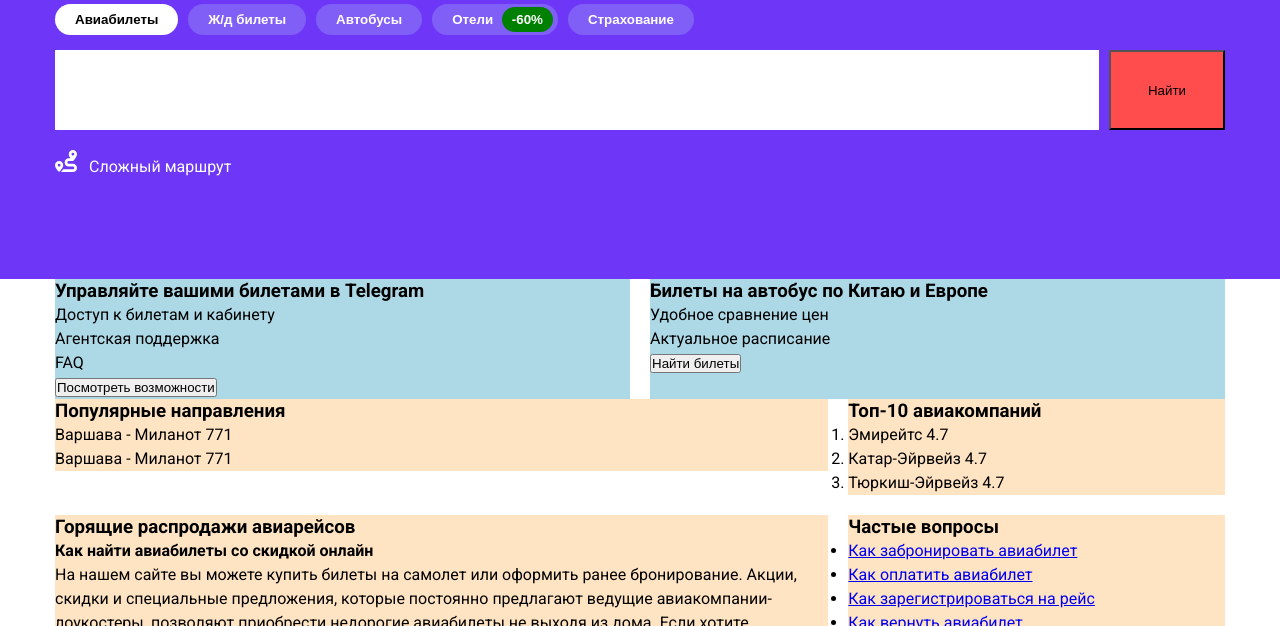
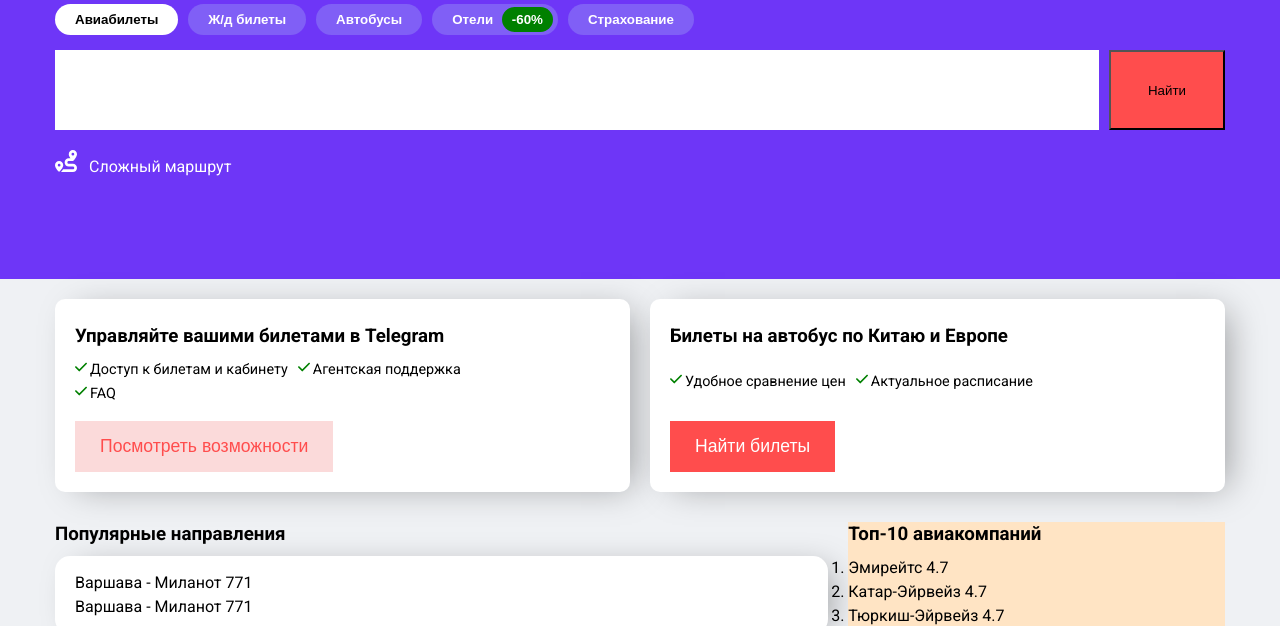
Before and after one commit to AndreyMalyar/frontendProject_module-1, a plain HTML site: page index.html in a window 1280 px wide. Shown: the part 174-800 px from the top of the page. Drawn offline with Linux system fonts and the light colour scheme.

Commit message:
fix: layout main css

```diff
--- a/index.html
+++ b/index.html
@@ -112,14 +112,14 @@
     <div class="container">
       <div class="section-content__box">
         <div class="section-content__item popularDistance">
-          <h3 class="popularDistance__title">Популярные направления</h3>
-          <div class="popularDistance__list">
+          <h3 class="section-content__title popularDistance__title">Популярные направления</h3>
+          <div class="section-content__item-wrap popularDistance__list">
             <p class="popularDistance__item">Варшава - Милан<span class="popularDistance__price">от 771</span></p>
             <p class="popularDistance__item">Варшава - Милан<span class="popularDistance__price">от 771</span></p>
           </div>
         </div>
         <div class="section-content__item topTen">
-          <h3 class="topTen__title">Топ-10 авиакомпаний</h3>
+          <h3 class="section-content__title topTen__title">Топ-10 авиакомпаний</h3>
           <ol>
             <li>Эмирейтс <span>4.7</span></li>
             <li>Катар-Эйрвейз <span>4.7</span></li>
@@ -127,8 +127,8 @@
           </ol>
         </div>
         <div class="section-content__item hotSales">
-          <h3 class="hotSales__title">Горящие распродажи авиарейсов</h3>
-          <div class="hotSales__content">
+          <h3 class="section-content__title hotSales__title">Горящие распродажи авиарейсов</h3>
+          <div class="section-content__item-wrap hotSales__content">
             <h4 class="hotSales__subtitle">Как найти авиабилеты со скидкой онлайн</h4>
             <p class="hotSales__text">На нашем сайте вы можете купить билеты на самолет или оформить ранее бронирование. Акции, скидки и специальные предложения, которые постоянно предлагают ведущие авиакомпании-лоукостеры, позволяют приобрести недорогие авиабилеты не выходя из дома. Если хотите сэкономить и купить авиабилеты дешевле, обратите внимание на рейсы с пересадками. А вои время - как драгоценную валюту для путешественника - помогают сэкономить прямые перелеты, пусть они и стоят дороже билетов с пересадками.</p>
             <h4 class="hotSales__subtitle">Клиентская поддержка</h4>
@@ -142,8 +142,8 @@
           </div>
         </div>
         <div class="section-content__item frequentQuestions">
-          <h3 class="frequentQuestions__title">Частые вопросы</h3>
-          <ul class="frequentQuestions__list">
+          <h3 class="section-content__title frequentQuestions__title">Частые вопросы</h3>
+          <ul class="section-content__item-wrap frequentQuestions__list">
             <li class="frequentQuestions__item"><a href="#!">Как забронировать авиабилет</a></li>
             <li class="frequentQuestions__item"><a href="#!">Как оплатить авиабилет</a></li>
             <li class="frequentQuestions__item"><a href="#!">Как зарегистрироваться на рейс</a></li>
--- a/scss/base/_vars.scss
+++ b/scss/base/_vars.scss
@@ -15,3 +15,4 @@ $primary-color: #6E36F7;
 $primary-light-color: #805FF6;
 $secondary-color: #fff;
 $accented-red-color: #FF4D4D;
+$accented-lightRed-color: #fbdada;
--- a/scss/style.scss
+++ b/scss/style.scss
@@ -11,6 +11,12 @@
 
 /* globs */
 
+.main{
+  background-color: rgb(239, 241, 244);
+  padding: 20px 0 80px;
+}
+
+/* layout */
 .nav{
   display: flex;
   justify-content: right;
@@ -111,6 +117,7 @@
     color: $secondary-color;
     font-weight: 600;
     transition: .2s ease-in-out;
+    cursor: pointer;
     &_active{
       background-color: $secondary-color;
       color: #000;
@@ -163,13 +170,87 @@
   }
   &__item{
     width: 50%;
-    background-color: lightblue;
+    background-color: $secondary-color;
+    padding: 25px 20px 20px;
+    border-radius: 10px;
+    box-shadow: 12px 4px 34px -10px rgba(0,0,0,0.36);
+    display: flex;
+    flex-direction: column;
+    justify-content: space-between;
+    align-items: flex-start;
+    gap: 10px;
   }
 }
+
+.controlTelegram{
+  &__list{
+    width: 400px;
+    display: flex;
+    flex-wrap: wrap;
+  }
+  &__text{
+    font-size: 0.9rem;
+    margin-right: 10px;
+    &::before{
+      content: url("../img/svg/check.svg");
+      display: inline-block;
+      width: 12px;
+      height: 100%;
+      margin-right: 3px;
+      position: relative;
+      top: 50%;
+      transform: translateY(-50%);
+    }
+  }
+  &-btn{
+    margin-top: 5px;
+    padding: 15px 25px;
+    font-size: 1.1rem;
+    font-weight: 500;
+    outline: none;
+    border: none;
+    background-color: $accented-lightRed-color;
+    color: $accented-red-color;
+    cursor: pointer;
+  }
+}
+.busTickets{
+  &__list{
+    width: 380px;
+    display: flex;
+  }
+  &__text{
+    font-size: 0.9rem;
+    margin-right: 10px;
+    &::before{
+      content: url("../img/svg/check.svg");
+      display: inline-block;
+      width: 12px;
+      height: 100%;
+      margin-right: 3px;
+      position: relative;
+      top: 50%;
+      transform: translateY(-50%);
+    }
+  }
+  &-btn{
+    margin-top: 5px;
+    padding: 15px 25px;
+    font-size: 1.1rem;
+    font-weight: 500;
+    outline: none;
+    border: none;
+    background-color: $accented-red-color;
+    color: $secondary-color;
+    cursor: pointer;
+  }
+}
+/* ---------- end section adt ---------- */
 
 /* ---------- section content ---------- */
 .section{
   &-content{
+    margin-top: 30px;
     &__box{
       width: 100%;
       display: grid;
@@ -180,14 +261,22 @@
       "hotSales hotSales frequentQuestions"
       "hotSales hotSales bestOffers";
     }
+    &__title{
+      margin-bottom: 10px;
+    }
     &__item{
       height: fit-content;
+      &-wrap{
+        background-color: #fff;
+        padding: 15px 20px;
+        box-shadow: 12px 4px 34px -10px rgba(0,0,0,0.36);
+        border-radius: 15px;
+      }
     }
   }
 }
 .popularDistance{
   grid-area: popularDistance;
-  background: bisque;
 }
 .topTen{
   grid-area: topTen;
@@ -195,11 +284,25 @@
 }
 .hotSales{
   grid-area: hotSales;
-  background: bisque;
+  &__subtitle{
+    margin-bottom: 5px;
+    &:not(:first-child){
+      margin-top: 15px;
+    }
+  }
+  &__text{
+    font-size: 0.9rem;
+    color: #939393;
+  }
 }
 .frequentQuestions{
   grid-area: frequentQuestions;
-  background: bisque;
+  &__item{
+    list-style: none;
+    &:not(:first-child){
+      margin-top: 15px;
+    }
+  }
 }
 .bestOffers{
   grid-area: bestOffers;
```
Also changed, not shown: css/style.css, img/svg/check.svg (added), 1 other file.
